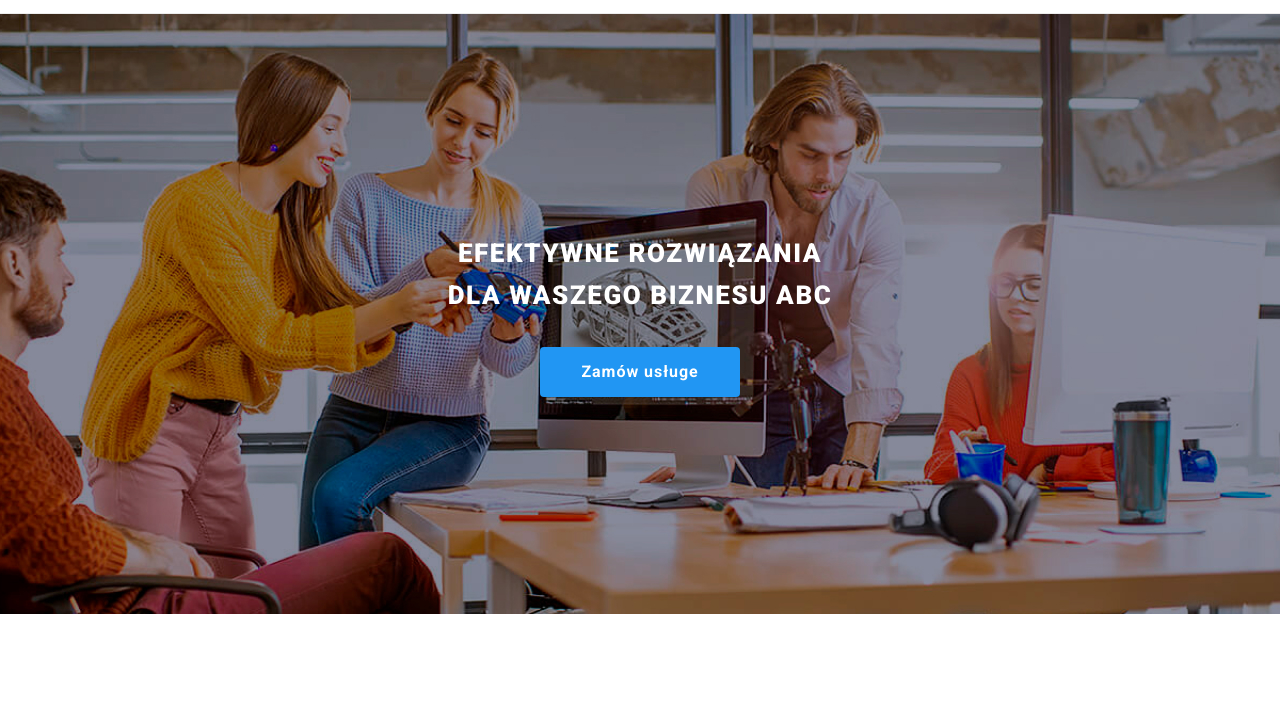
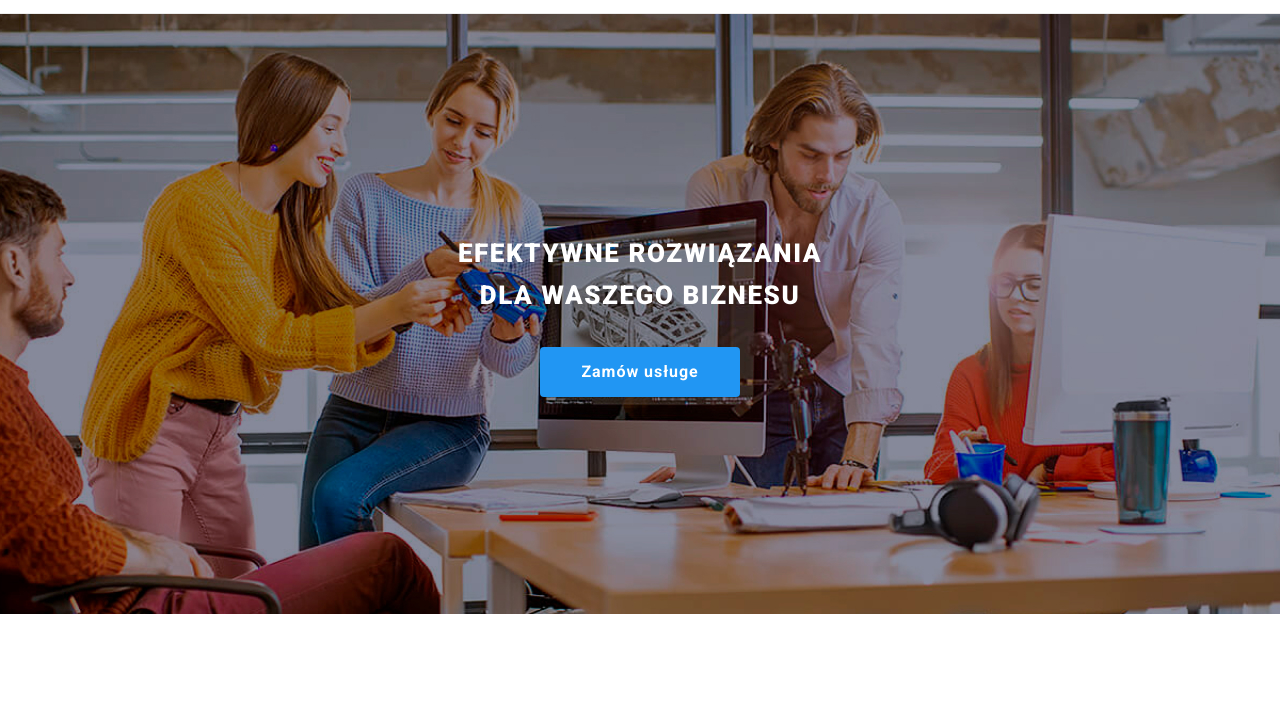
Before and after one commit to TeodorMichalBaranski/goit-markup-hw-08, a plain HTML site: page index.html in a window 1280 px wide. Shown: the part 87-792 px from the top of the page. Drawn offline with nearby package versions, Linux system fonts and the light colour scheme.

Commit message:
Update index.html

```diff
--- a/index.html
+++ b/index.html
@@ -82,7 +82,7 @@
       <section class="billboard">
         <div class="billboard__text">
           <p>EFEKTYWNE ROZWIĄZANIA</p>
-          <p>DLA WASZEGO BIZNESU ABC</p>
+          <p>DLA WASZEGO BIZNESU</p>
         </div>
         <button data-modal-open class="billboard__button" type="button">
           Zamów usługe
```
